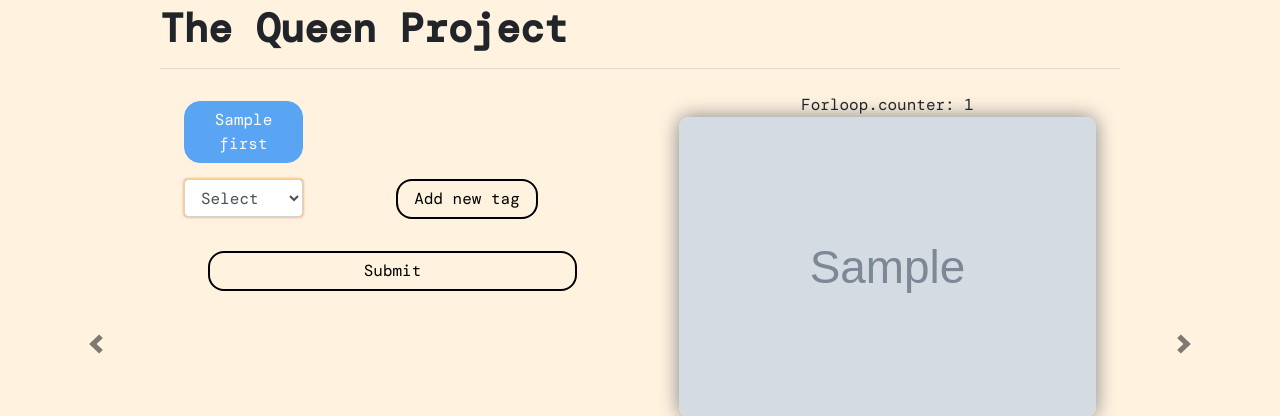
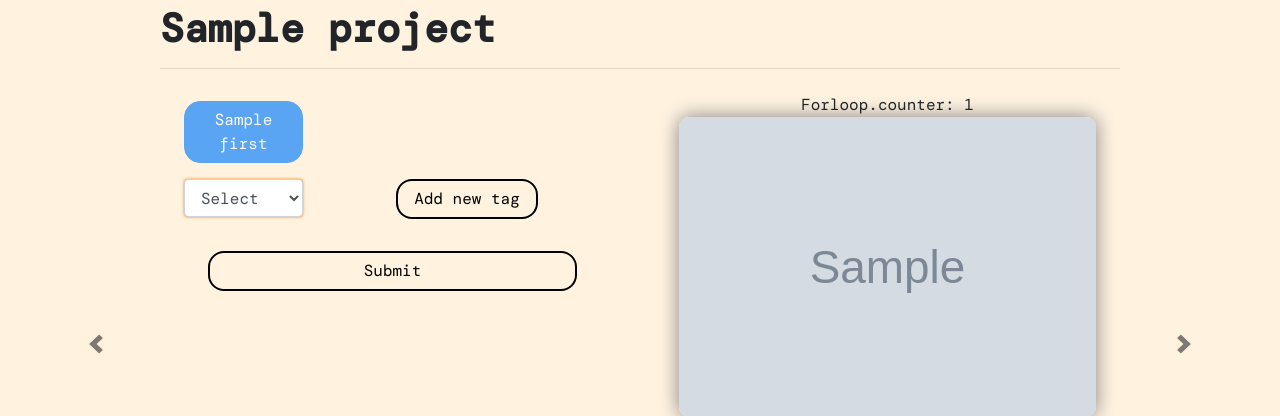
Before and after one commit to peppasd/LIT, a Django app: template labeler/templates/project_labeler.html in a window 1280 px wide. Shown: the part 56-472 px from the top of the page. Run offline with Django 3.2, Linux system fonts and the light colour scheme; tables that the repository leaves empty hold one stand-in row (values such as "Sample post"); the template is opened without the code that fills it: values that come from a table or form of the project are taken from there, most other values are stand-ins (such as "Sample title", 1, 10 or a date in 2020); grey boxes marked "Sample" are stand-in pictures; some libraries are stand-ins or nearby versions.

Commit message:
really fixes static project title description within labeler UI

```diff
--- a/labeler/templates/project_labeler.html
+++ b/labeler/templates/project_labeler.html
@@ -12,7 +12,7 @@
 
 <!--TITLE-->
 <div class='title'>
-    <h1><b>The Queen Project</b></h1>
+    <h1><b>{{project.name}}</b></h1>
     <hr class="hr-text">
 </div>
 
```
